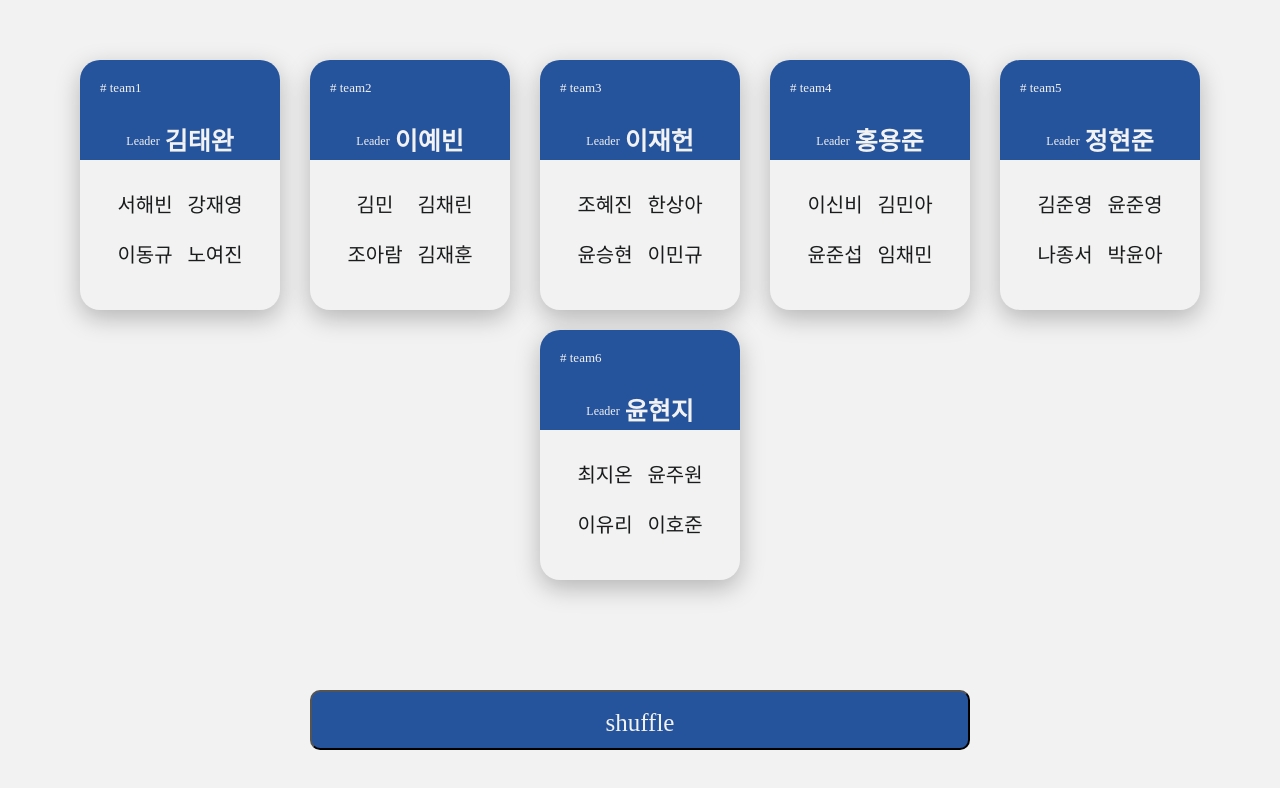
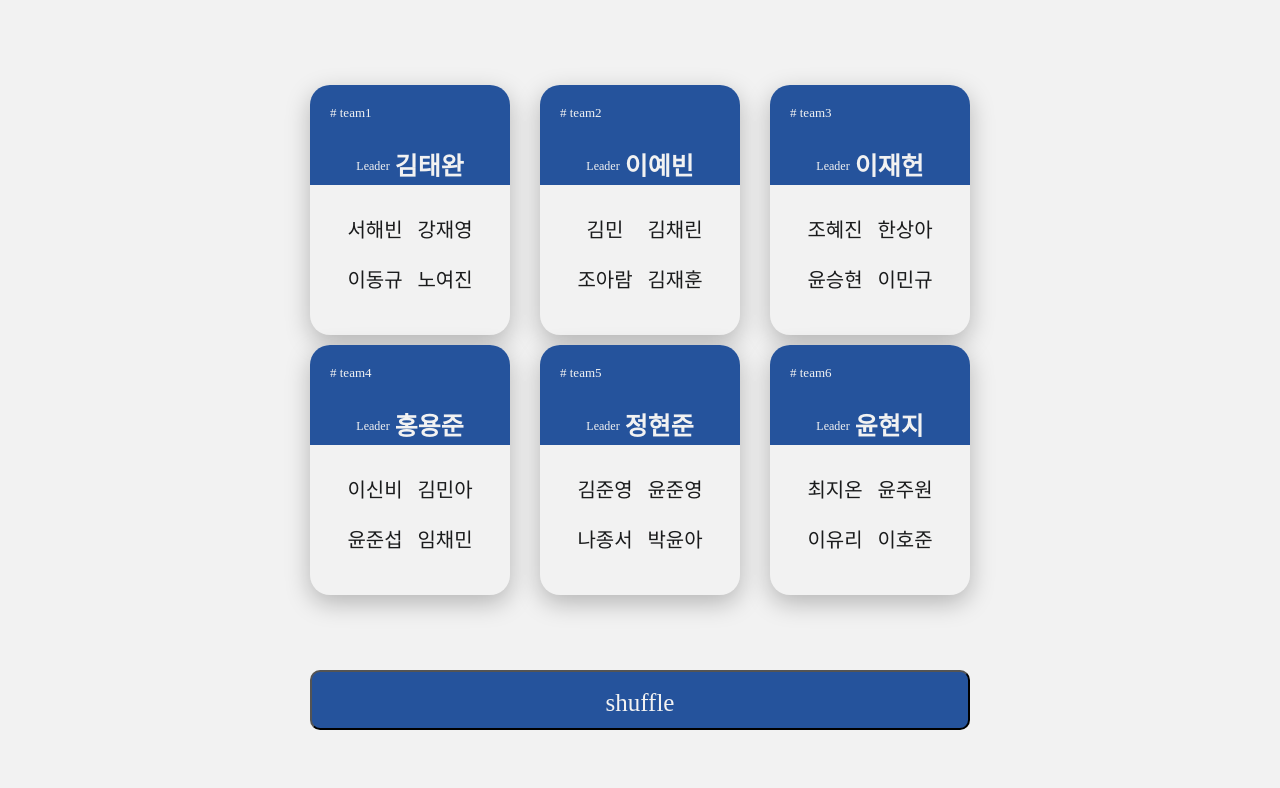
Before and after one commit to wwan13/likelion-team-building, a React (Create React App) app: page / in a window 1280 px wide. Shown: the top 788 px of the page. Built offline with nearby package versions, Linux system fonts and the light colour scheme; a web font is replaced by a local one.

Commit message:
[fix]: grid rayout

```diff
--- a/src/MainWrap/MainWrap.css
+++ b/src/MainWrap/MainWrap.css
@@ -20,3 +20,11 @@
     justify-content: center;
     align-items: center;
 }
+
+.InnerCardWrap {
+    margin: 0px;
+    padding: 0px;
+    width: 690px;
+    height: 260px;
+    display: flex;
+}
--- a/src/MainWrap/MainWrap.js
+++ b/src/MainWrap/MainWrap.js
@@ -20,12 +20,16 @@ function MainWrap () {
     return(
         <div className='MainWrap'>
             <div className="CardWrap">
+                <div className='InnerCardWrap'>
                     <TeamCard teamNum={'1'} teamLeader={leaders[0]} mem1={members[0]} mem2={members[1]} mem3={members[2]} mem4={members[3]}/>
                     <TeamCard teamNum={'2'} teamLeader={leaders[1]} mem1={members[4]} mem2={members[5]} mem3={members[6]} mem4={members[7]}/>
                     <TeamCard teamNum={'3'} teamLeader={leaders[2]} mem1={members[8]} mem2={members[9]} mem3={members[10]} mem4={members[11]}/>
+                </div>
+                <div className='InnerCardWrap'>
                     <TeamCard teamNum={'4'} teamLeader={leaders[3]} mem1={members[12]} mem2={members[13]} mem3={members[14]} mem4={members[15]}/>
                     <TeamCard teamNum={'5'} teamLeader={leaders[4]} mem1={members[16]} mem2={members[17]} mem3={members[18]} mem4={members[19]}/>
                     <TeamCard teamNum={'6'} teamLeader={leaders[5]} mem1={members[20]} mem2={members[21]} mem3={members[22]} mem4={members[23]}/>
+                </div>
             </div>
             <div className='ButtonWrap'>
                 <ShuffleButton onClick ={shuffle}/>
--- a/src/ShuffleButton/ShuffleButton.css
+++ b/src/ShuffleButton/ShuffleButton.css
@@ -2,7 +2,7 @@
     width: 660px;
     height: 60px;
 
-    margin-top: 100px;
+    margin-top: 80px;
     text-align: center;
     line-height: 60px;
 
--- a/src/TeamCard/TeamCard.css
+++ b/src/TeamCard/TeamCard.css
@@ -1,7 +1,7 @@
 .TeamCard {
     width: 200px;
     height: 250px;
-    margin: 10px 15px;
+    margin: 15px 15px;
 
     display: flex;
     flex-direction: column;
```
Lines whose indentation alone changed are shown as unchanged.
